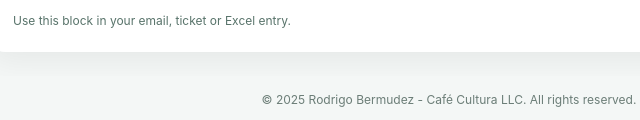
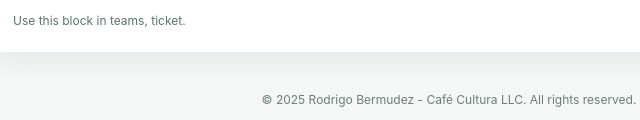
Before and after one commit to rabermudezg13/template, a plain HTML site: page index.html in a window 1280 px wide. Shown: the part 681-801 px from the top of the page, 191-831 px from the left. Drawn offline with Linux system fonts and the light colour scheme.

Commit message:
Update footer message in index.html

```diff
--- a/index.html
+++ b/index.html
@@ -109,7 +109,7 @@
     <div style="margin-top:16px">
       <label>Output</label>
       <pre id="output" class="output" aria-live="polite"></pre>
-      <div class="footer">Use this block in your email, ticket or Excel entry.</div>
+      <div class="footer">Use this block in teams, ticket.</div>
     </div>
   </div>
 </div>
```
